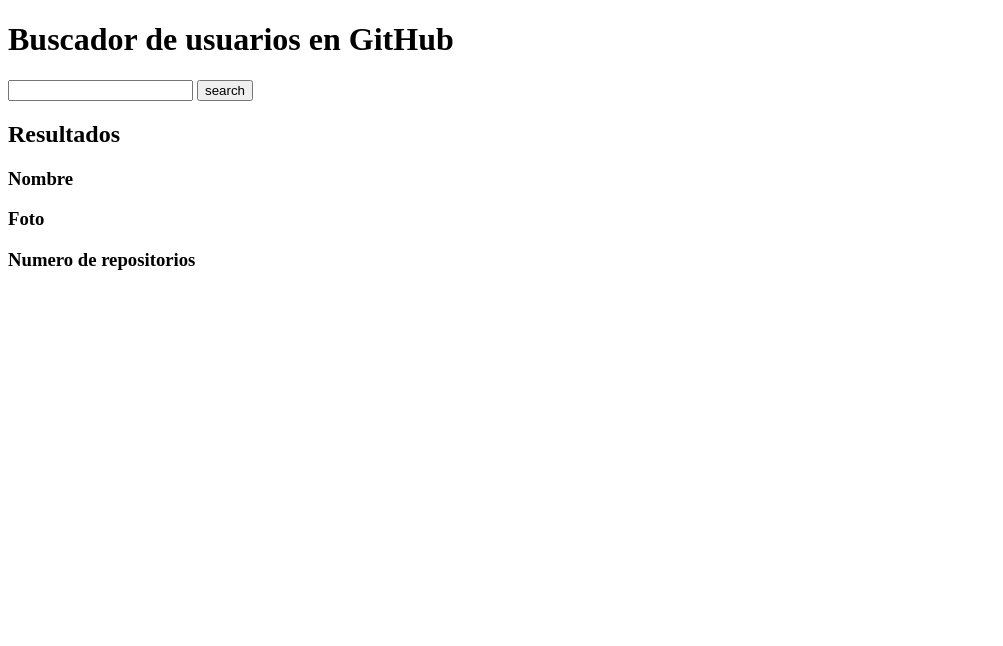
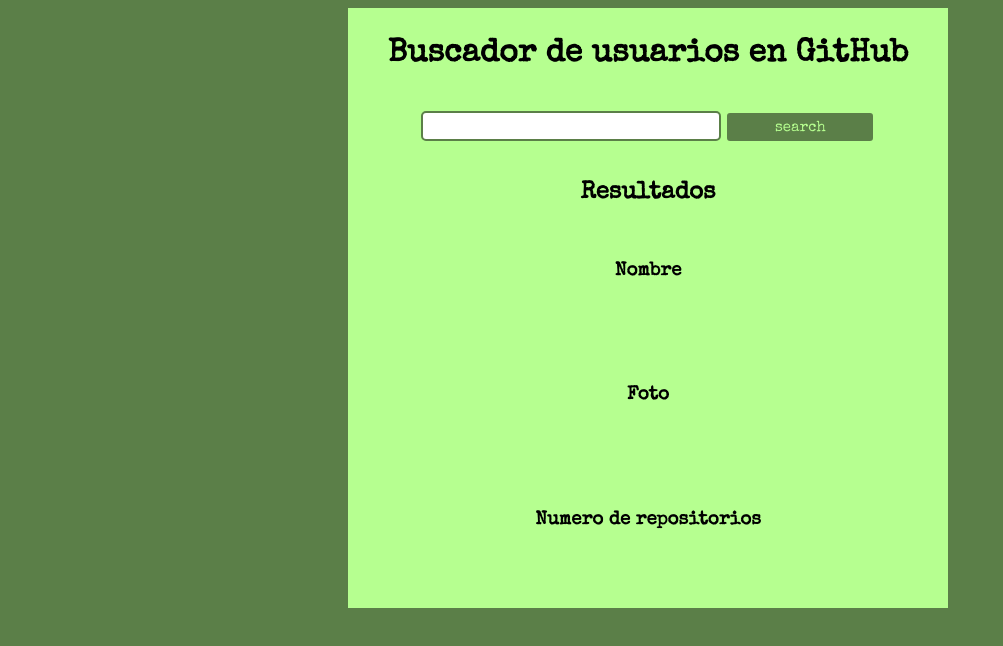
Before and after one commit to susanalozanoadrio/ajax, a plain HTML site: page index.html in a window 1280 px wide. Shown: the whole page, without its empty margins (0-1003 px from the left). Drawn offline with nearby package versions, Linux system fonts and the light colour scheme.

Commit message:
finish html sass and js

```diff
--- a/index.html
+++ b/index.html
@@ -4,21 +4,25 @@
 <head>
   <meta charset="utf-8">
   <title>ejercicio ajax</title>
-  <link rel="stylesheet" href="styles/style.css">
+  <link rel="stylesheet" href="styles/styles.css">
+  <link href="https://fonts.googleapis.com/css?family=Special+Elite" rel="stylesheet">
 </head>
 
 <body>
-  <h1>Buscador de usuarios en GitHub</h1>
+  <div class="smallPage">
+  <h1 class = "text" >Buscador de usuarios en GitHub</h1>
+  <div class="imputBtn">
   <input id="userName" type="text" name="username" />
   <input id="btnSearch" type="submit" value="search">
-  <h2>Resultados</h2>
-  <h3>Nombre</h3>
-  <p id="name"></p>
-  <h3>Foto</h3>
+  </div>
+  <h2 class = "text">Resultados</h2>
+  <h3 class = "text">Nombre</h3>
+  <p class = "text" id="name"></p>
+  <h3 class = "text">Foto</h3>
   <p id="photo"></p>
-  <h3>Numero de repositorios</h3>
+  <h3 class = "text">Numero de repositorios</h3>
   <p id="number"></p>
-
+  </div>
   <script src="js/main.js" charset="utf-8"></script>
 </body>
 
--- a/js/main.js
+++ b/js/main.js
@@ -1,4 +1,6 @@
+"use strict";
 var searchName = document.getElementById("userName");
+
 var button = document.getElementById("btnSearch");
 var user = document.getElementById("name");
 var photoUser = document.getElementById("photo");
--- /dev/null
+++ b/styles/_components.scss
@@ -0,0 +1,9 @@
+.smallPage{
+  display: flex;
+  flex-direction: column;
+  justify-content:space-around;
+  align-items: center;
+  background-color:$secondaryColor;
+  width:600px;
+  height: 600px;
+}
--- /dev/null
+++ b/styles/_general.scss
@@ -0,0 +1,14 @@
+*{box-sizing: border-box;}
+body{
+  background-color:$primaryColor;
+  width: 100%;
+  font-family:$font;
+  display: flex;
+  flex-direction: row;
+  justify-content: center;
+}
+
+img{
+  width: 100px;
+  height: 100px;
+}
--- /dev/null
+++ b/styles/_imputs.scss
@@ -0,0 +1,18 @@
+#userName{
+  width: 300px;
+  height: 30px;
+  border: solid 2px;
+  border-radius: 5px;
+  border-color:$primaryColor;
+}
+
+#btnSearch{
+  width: 150px;
+  height: 32px;
+  border-radius: 5px;
+  border: solid 2px;
+  background-color:$primaryColor;
+  color: $secondaryColor;
+  font-family: $font;
+  font-size: 15px;
+}
--- /dev/null
+++ b/styles/_settings.scss
@@ -0,0 +1,3 @@
+$primaryColor:rgb(91,127,72);
+$secondaryColor: rgb(182,255,144);
+$font:'Special Elite', cursive;
--- a/styles/styles.scss
+++ b/styles/styles.scss
@@ -0,0 +1,4 @@
+@import "settings.scss";
+@import "general.scss";
+@import "components.scss";
+@import "imputs.scss"
```
Also changed, not shown: styles/style.css (deleted), styles/styles.css (added), 1 other file.
